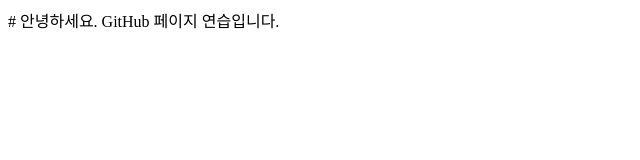
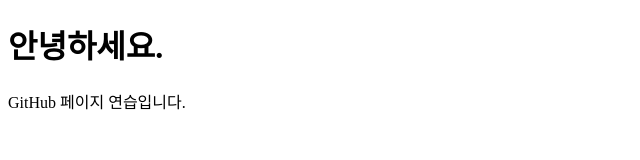
Before and after one commit to lee-gi-seok/lee-gi-seok.github.io, a plain HTML site: page index.html in a window 1280 px wide. Shown: the whole page, without its empty margins (0-640 px from the left). Drawn offline with Linux system fonts and the light colour scheme.

Commit message:
페이지 수정

```diff
--- a/index.html
+++ b/index.html
@@ -7,7 +7,7 @@
     <title>인덱스페이지</title>
 </head>
 <body>
-    # 안녕하세요.
+    <h1>안녕하세요.</h1>
 
     GitHub 페이지 연습입니다.
 </body>
```
